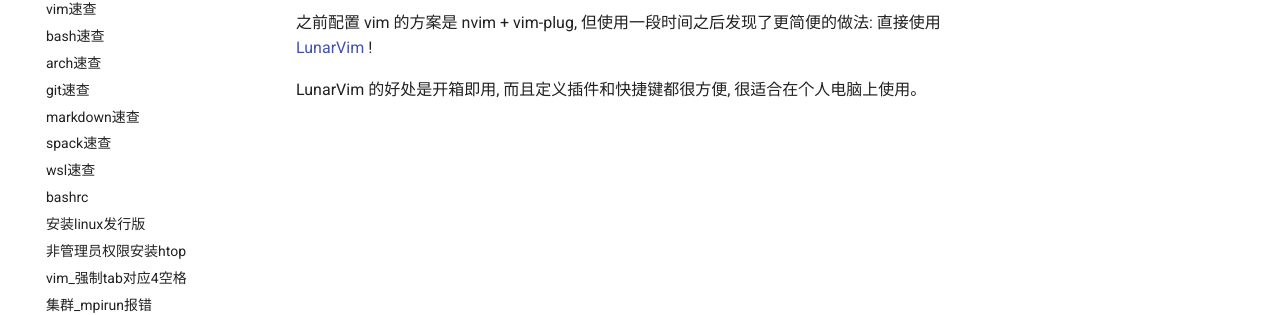
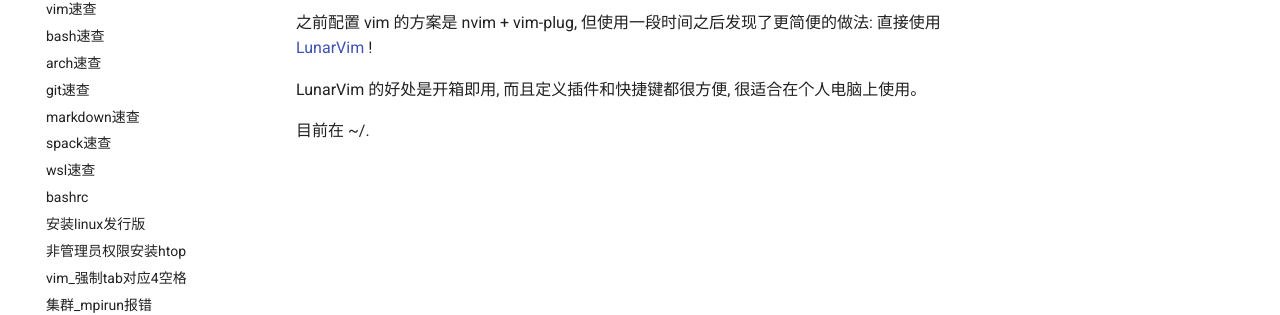
Before and after one commit to ymma98/technotes, an MkDocs documentation site: the page built from docs/Linux/vim_使用LunarVim.md, in a window 1280 px wide. Shown: the part 258-573 px from the top of the page. Built offline with MkDocs 1.6.1 and Material for MkDocs 9.7.7, drawn with Linux system fonts in a browser that asks for light colours.

Commit message:
docs/Linux/vim_使用LunarVim.md updated from https://stackedit.cn/

```diff
--- a/docs/Linux/vim_使用LunarVim.md
+++ b/docs/Linux/vim_使用LunarVim.md
@@ -3,6 +3,8 @@
 之前配置 vim 的方案是 nvim + vim-plug, 但使用一段时间之后发现了更简便的做法: 直接使用 [LunarVim](https://www.lunarvim.org/) !
 
 LunarVim 的好处是开箱即用, 而且定义插件和快捷键都很方便, 很适合在个人电脑上使用。
+
+目前在 ~/.
 <!--stackedit_data:
-eyJoaXN0b3J5IjpbNjE5ODU0NzQxXX0=
+eyJoaXN0b3J5IjpbNzczNTE1MTAxLDYxOTg1NDc0MV19
 -->
```
